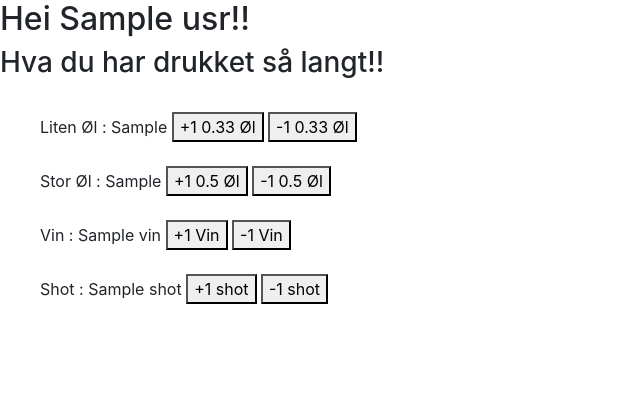
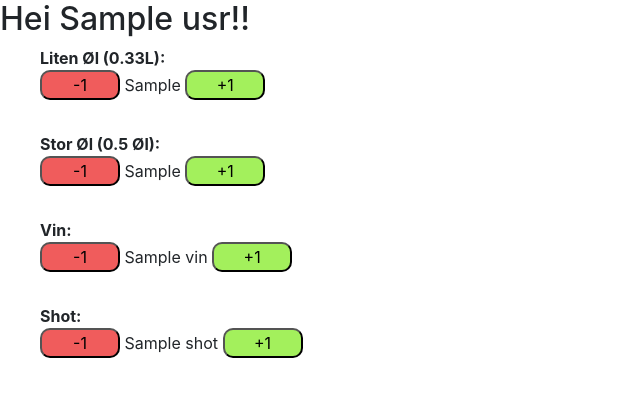
Before and after one commit to goldeneaglep/FlaskApp, a Flask app: template templates/user.html in a window 1280 px wide. Shown: the part 56-453 px from the top of the page, without its empty margins (0-640 px from the left). Run offline with Flask 2, Linux system fonts and the light colour scheme; the template is opened without the code that fills it: most values are stand-ins (such as "Sample title", 1, 10 or a date in 2020); some libraries are stand-ins or nearby versions.

Commit message:
FlaskApp

```diff
--- a/templates/user.html
+++ b/templates/user.html
@@ -1,30 +1,47 @@
 {% extends "base.html" %}
+
 {% block title %} User {% endblock %}
 
 {% block content %}
+<style>
+    #button_minus
+    {
+        width: 5em;
+        border-radius: 10px;
+        background-color: rgb(240, 92, 92);
+    }
 
+    #button_plus
+    {
+        width: 5em;
+        border-radius: 10px;
+        background-color: rgb(163, 240, 92);
+    }
+</style>
 <h2> Hei {{usr}}!!</h2>
 
 <!--<form action="#" method = "POST">
     <input type="olSmall" name="olSmall" placeholder="Enter nr. of 0.33L beers" value="{{olSmall if olSmall}}"/>
     <input type="submit" value="Legg Til"/>
 </form>-->
-<h3>Hva du har drukket så langt!!</h3><br>
+
 <form action="/user" method = "POST">
 
 <ul style="list-style-type: none;">
-    <li>Liten Øl : {{olSmall}}
-    <button type="submit" name="olSmall" value="olSmall">+1 0.33 Øl</button>
-    <button type="submit" name="-olSmall" value="-olSmall">-1 0.33 Øl</button>  </li><br>
-    <li>Stor Øl : {{olLarge}}
-    <button type="submit" name="olLarge" value="olLarge">+1 0.5 Øl</button>
-    <button type="submit" name="-olLarge" value="-olLarge">-1 0.5 Øl</button> </li><br>
-    <li>Vin : {{vin}}
-    <button type="submit" name="vin" value="vin">+1 Vin</button>
-    <button type="submit" name="-vin" value="-vin">-1 Vin</button></li><br>
-    <li>Shot : {{shot}}
-    <button type="submit" name="shot" value="shot">+1 shot</button>
-    <button type="submit" name="-shot" value="-shot">-1 shot</button></li>
+    <dl>
+        <dt>Liten Øl (0.33L): </dt>
+            <dd><button id="button_minus" type="submit" name="-olSmall" value="-olSmall"> -1 </button> {{olSmall}}
+            <button id="button_plus" type="submit" name="olSmall" value="olSmall" > +1 </button> </dd><br>
+        <dt>Stor Øl (0.5 Øl): </dt>
+            <dd><button id="button_minus" type="submit" name="-olLarge" value="-olLarge"> -1 </button> {{olLarge}}
+            <button id="button_plus" type="submit" name="olLarge" value="olLarge" > +1 </button> </dd><br>
+        <dt>Vin: </dt>
+            <dd><button id="button_minus" type="submit" name="-vin" value="-vin" > -1 </button> {{vin}}
+            <button id="button_plus" type="submit" name="vin" value="vin" > +1 </button></dd><br>
+        <dt>Shot: </dt>
+            <dd><button id="button_minus" type="submit" name="-shot" value="-shot" > -1 </button> {{shot}}
+            <button id="button_plus" type="submit" name="shot" value="shot" > +1 </button></dd><br>
+    </dl>
 </ul>
 
 
```
Also changed, not shown: users.sqlite3.
